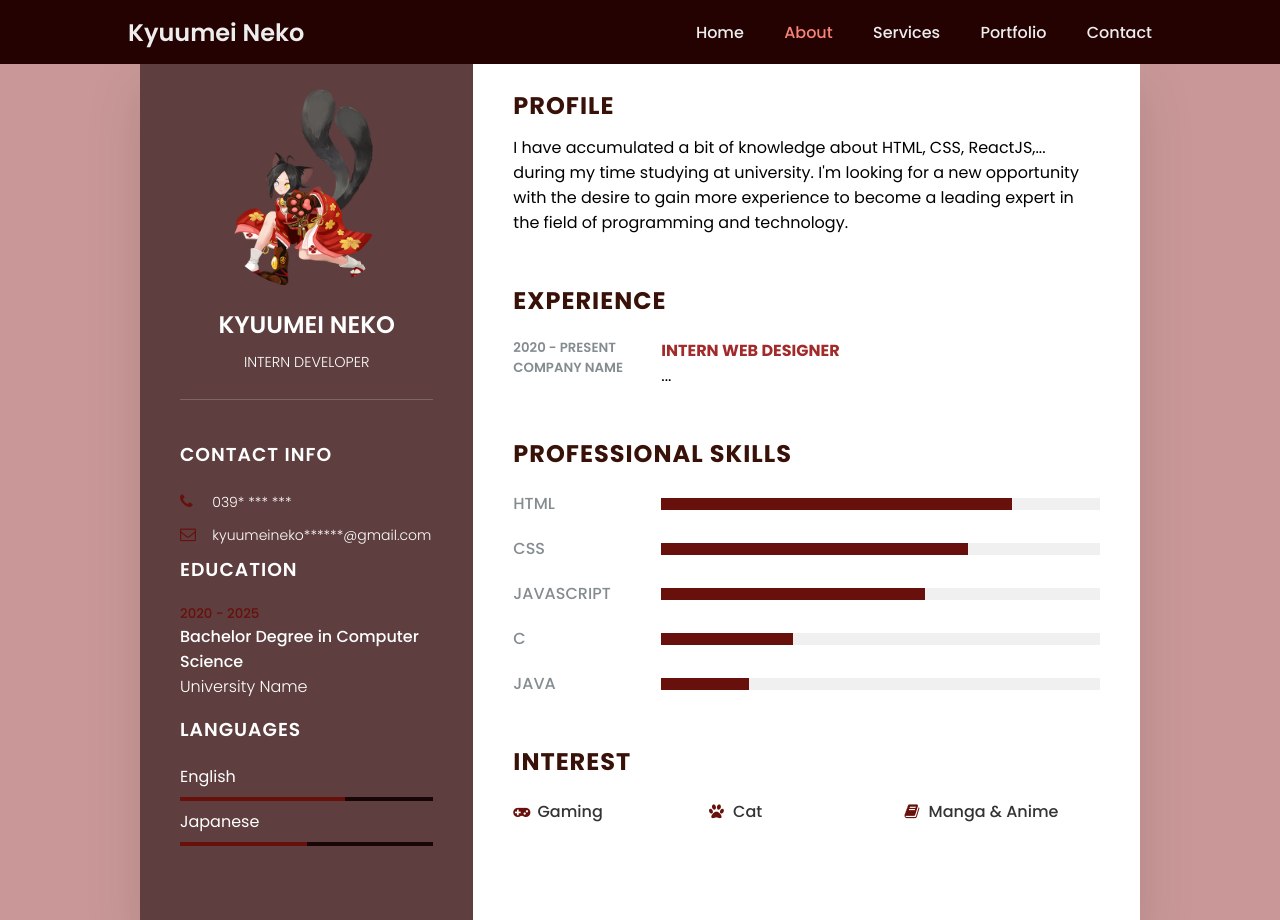
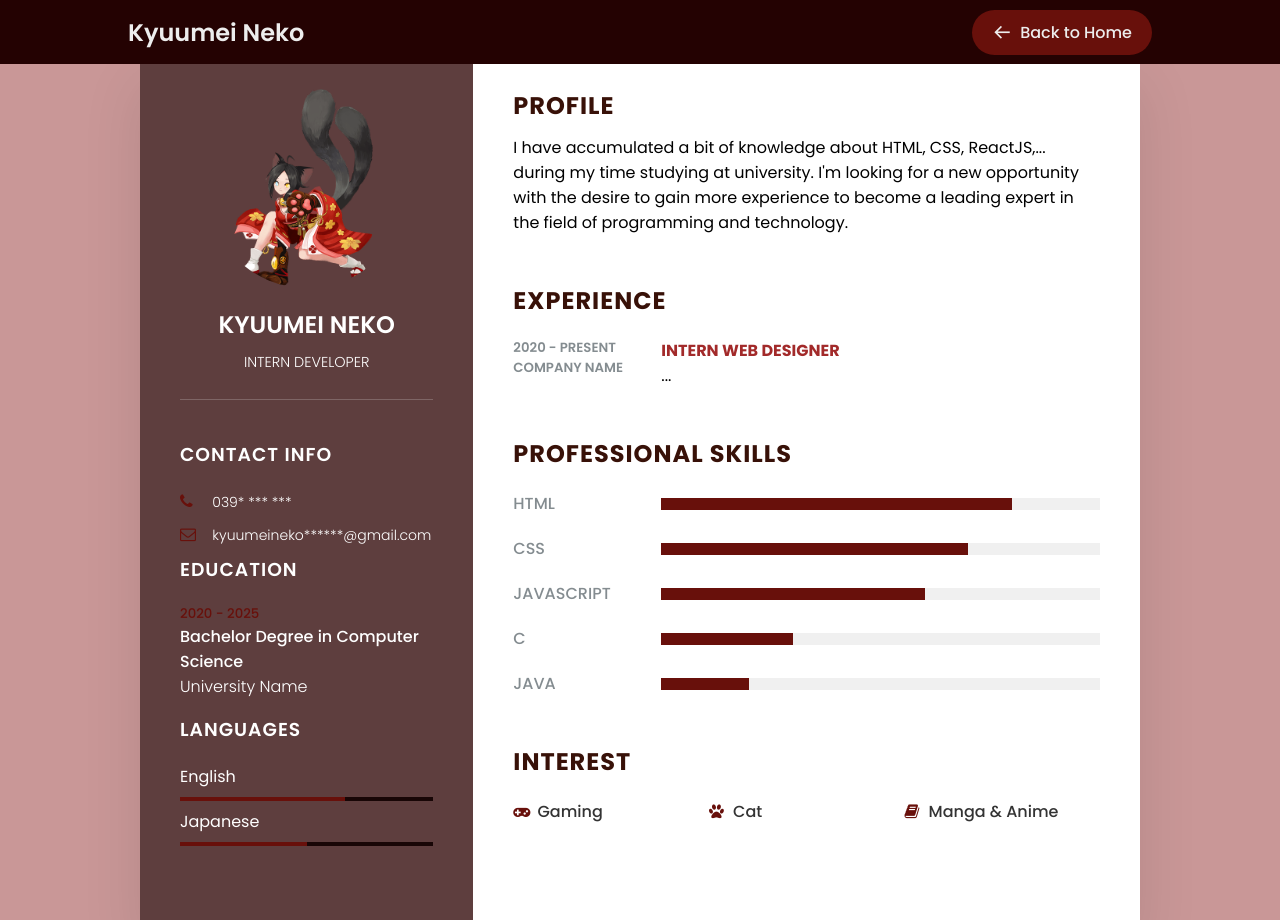
Before and after one commit to AsanoKinoko/personalwebsite, a plain HTML site: page About.html in a window 1280 px wide. Shown: the top 920 px of the page. Drawn offline with nearby package versions, Linux system fonts and the light colour scheme.

Commit message:
Update: Add Back to Home button to header when on About page

```diff
--- a/assets/css/header/header.css
+++ b/assets/css/header/header.css
@@ -29,6 +29,34 @@
     background: #240202;
     animation: showRight 1s ease forwards;
     animation-delay: 0.4s;
+}
+
+.back-btn{
+    display: none;
+    align-items: center;
+    gap: 8px;
+    color: #ededed;
+    text-decoration: none;
+    font-weight: 500;
+    background: #68100b;
+    padding: 10px 20px;
+    border-radius: 999px;
+    transition: background 0.3s ease, color 0.3s ease;
+}
+.back-btn i{
+    font-size: 20px;
+}
+.back-btn:hover{
+    background: #f88379;
+    color: #240202;
+}
+
+.header.about-header .back-btn{
+    display: flex;
+}
+.header.about-header .navbar,
+.header.about-header .menu-btn{
+    display: none !important;
 }
 
 .navbar li{
@@ -116,4 +144,7 @@
         display: block;
         padding: 8px;
     }
+    .header.about-header{
+        padding: 20px 10%;
+    }
 }
--- a/assets/js/header/header.js
+++ b/assets/js/header/header.js
@@ -23,6 +23,17 @@ class Header {
                     link.classList.add('active');
                 }
             });
+
+            const headerEl = document.querySelector('.header');
+            const backBtn = document.querySelector('.back-btn');
+            if (backBtn) {
+                const isLocal = (window.location.hostname === '127.0.0.1' || window.location.hostname === 'localhost');
+                const backHref = isLocal ? 'index.html' : `${baseUrl}/index.html`;
+                backBtn.setAttribute('href', backHref);
+            }
+            if (headerEl) {
+                headerEl.classList.toggle('about-header', currentPage === 'about');
+            }
 
             // Initialize menu button functionality
             this.initializeMenuButton();
--- a/components/header/header.html
+++ b/components/header/header.html
@@ -1,5 +1,9 @@
 <header class="header">
     <a href="index.html" class="logo">Kyuumei Neko</a>
+    <a href="index.html" class="back-btn">
+        <i class='bx bx-arrow-back'></i>
+        <span>Back to Home</span>
+    </a>
     <div class="menu-btn">
         <i class='bx bx-menu'></i>
     </div>
```
